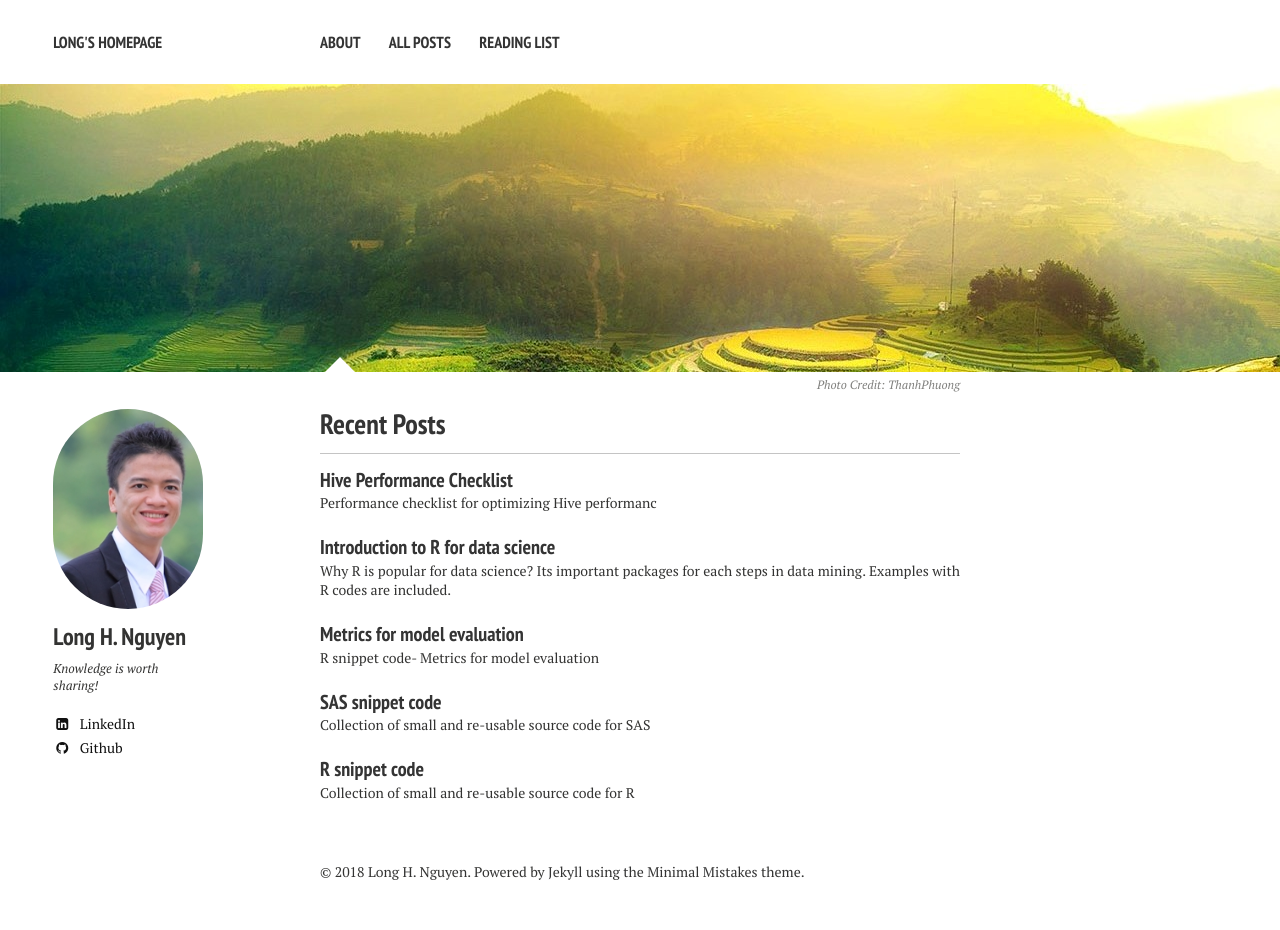
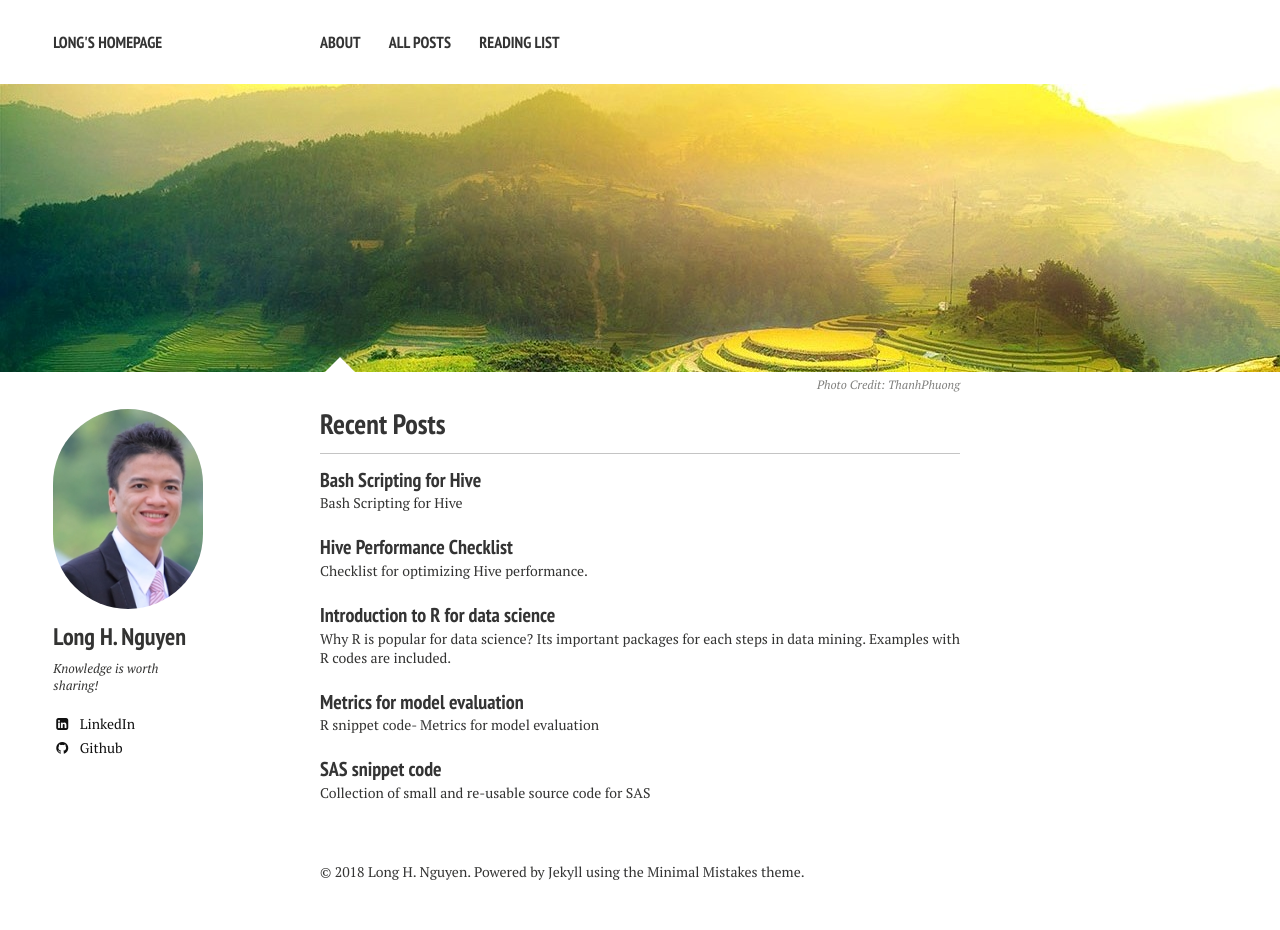
Before and after one commit to nguyenhailong/nguyenhailong.github.io, a Jekyll site: the page built from index.md, in a window 1280 px wide. Built offline with Jekyll 4.4.1, drawn with Linux system fonts in a browser that asks for light colours; nearby versions of some CDN libraries; part of the change alters nothing that is shown.

Commit message:
Bash Scripting for Hive

````diff
--- a/_posts/2018-06-05-Hive Performance Checklist.md
+++ b/_posts/2018-06-05-Hive Performance Checklist.md
@@ -3,7 +3,7 @@ layout: post
 title: "Hive Performance Checklist"
 author: long_nguyen
 modified:
-excerpt: "Performance checklist for optimizing Hive performanc"
+excerpt: "Checklist for optimizing Hive performance."
 tags: []
 ---
 Apache Hive is a data warehouse software project built on top of Hadoop for providing data summarization, query and analysis. Hive is a SQL-like language so that it is easy to use and becomes popular to programmers. However, one of the biggest challenges Hive users face is the slow response time.
--- /dev/null
+++ b/_posts/2018-08-13-Bash Scripting for Hive.md
@@ -0,0 +1,130 @@
+---
+layout: post
+title: "Bash Scripting for Hive"
+author: long_nguyen
+modified:
+excerpt: "Bash Scripting for Hive"
+tags: []
+---
+This post will provide basics about bash scripts, quick guide for running Hive in command lines, and essential tips with example for running Hive script on server with input parameters and loop.
+
+## Bash Scripting Basic
+### Builtin shell variables
+
+```
+$0             #Name of this shell script itself.
+$1             #Value of first command line parameter (similarly $2, $3, etc)
+$#             #In a shell script, the number of command line parameters.
+$*             #All of the command line parameters.
+$-             #Options given to the shell.
+$?             #Return the exit status of the last command.
+$$             #Process id of script (really id of the shell running the script)
+```
+
+### IF and CASE condition statements
+
+```
+if [ "$VAR1" = "$VAR2" ]; then
+	echo "expression evaluated as true"
+else
+	echo "expression evaluated as false"
+fi
+```
+
+```
+case "$C" in
+"1")
+	do_this()
+	;;
+"2" | "3")
+	do_what_you_are_supposed_to_do()
+	;;
+*)    #otherwise
+	do_nothing()
+	;;
+esac
+```
+
+```
+### FOR loop
+for i in 1 2 3 4 5    # can also be written for i in {1..5} or {start..end..increment}
+do
+	echo "Welcome $i times"
+done
+```
+
+### WHILE loop
+
+```
+while [ condition ]
+do
+	command
+done
+```
+
+## Hive CLI (Command Line Interface)
+
+###Run Query
+```
+hive -e 'select a.col from tab1 a'
+```
+
+###Run Non-Interactive Script
+```
+hive -f script.sql
+```
+
+###Run script inside shell
+```
+source file_name
+```
+
+###Setting Configuration Property for current Hive
+```
+hive --hiveconf year_mm=201808 -f script.sql
+```
+
+###Run a Hive Script Even after You Logout
+Nohup is very helpful when you have to execute a shell-script or command that take a long time to finish. In that case, you don’t want to be connected to the shell and waiting for the command to complete. Instead, execute it with nohup, exit the shell and continue with your other work.
+
+
+```
+nohup hive --hiveconf year_mm=201808 -f script.sql
+```
+
+By default, the standard output will be redirected to *nohup.out* file in the current directory. And the standard error will be redirected to stdout, thus it will also go to nohup.out. So, your nohup.out will contain both standard output and error messages from the script that you’ve executed using nohup command.
+
+## Bash Scripting for Hive
+Suppose that your Hive script needs to loop over several months (or years) and requires two parameters, year_mm and pre_year_mm. The Hive script is named as my_hive_script.hql
+
+Below bash script can help to execute your Hive script over the months and notify you by sending an email when the job is done.
+
+```
+EMAIL="nlong@gmail.com"
+
+echo "CMI: Finding common accounts within same months of two years ...."
+
+yyyymm=(201808 201807 201806 201805 201804 2018)
+prev_yyyymm=(201406 201405 201404 201403 201402 201401 201312 201311 201310 201309 201308 201307 201306 201305 201304 201303 201302 201301  201212 201211 201210 201209 201208 201207 201206 201205 201204 201203 201202 201201  201112 201111 201110 201109 201108 201107 201106 201105 201104 201103 201102 201101  201012 201011 201010 201009 201008 201007 201006 201005 201004 201003 201002 201001  200912)
+for((i=0;i<${#yyyymm[@]};i++))
+do
+  echo "Running for month: ${yyyymm[i]}, previous month: ${prev_yyyymm[i]}"
+  hive --hiveconf year_mm=${yyyymm[i]} --hiveconf pre_year_mm=${prev_yyyymm[i]} -f my_hive_script.hql
+done
+
+mail -s "Script $0 completed." $EMAIL
+exit
+```
+
+Save the above example as *my_hive_script.sh*. Remember to use nohup when executing the script
+```
+nohup ./my_hive_script.sh
+```
+
+##Bugs when switch from Window to Unix
+Suppose you are using a Window system and want to execute your scripts on your Unix servers.
+You may have some bugs of mismatch decodes between the two systesms (it took me a few hours to figure out the bug.)
+To fix it, you can use Notepad++ to convert the format as follow:
+- Notepad++ > Edit > Unix (LF)
+
+Then, save it and copy to your Unix server before running commands.
````
